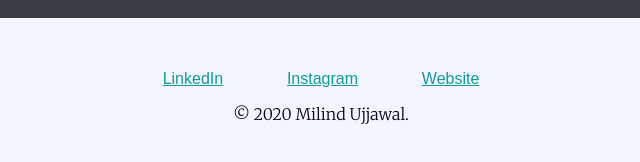
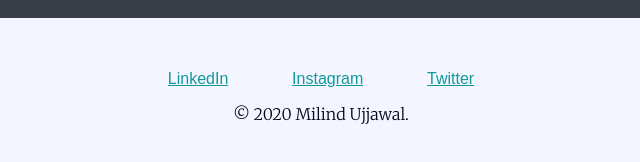
Before and after one commit to myujjawal/CV, a plain HTML site: page index.html in a window 1280 px wide. Shown: the part 2754-2916 px from the top of the page, 319-959 px from the left. Drawn offline with Linux system fonts and the light colour scheme.

Commit message:
Update index.html

```diff
--- a/index.html
+++ b/index.html
@@ -3,6 +3,7 @@
 
 <head>
   <meta charset="utf-8">
+  <meta name="viewport" content="width=device-width, initial-scale=1.0">
   <title>Milind Ujjawal</title>
   <link rel="stylesheet" href="CSS/styles.css">
   <link rel="icon" href="C:\Users\User\Desktop\Web development\CSS - Personal Website\favicon.ico">
@@ -48,9 +49,9 @@
 
 
   <div class="bottom-container">
-    <a class="footer-link" href="https://www.linkedin.com/">LinkedIn</a>
-    <a class="footer-link" href="https://twitter.com/">Instagram</a>
-    <a class="footer-link" href="https://www.appbrewery.co/">Website</a>
+    <a class="footer-link" href="https://www.linkedin.com/in/milind-ujjawal-303bab17a/">LinkedIn</a>
+    <a class="footer-link" href="https://www.instagram.com/myujjawal/">Instagram</a>
+    <a class="footer-link" href="https://twitter.com/meanjjawal">Twitter</a>
     <p class="end-credit">© 2020 Milind Ujjawal.</p>
   </div>
 </body>
```
